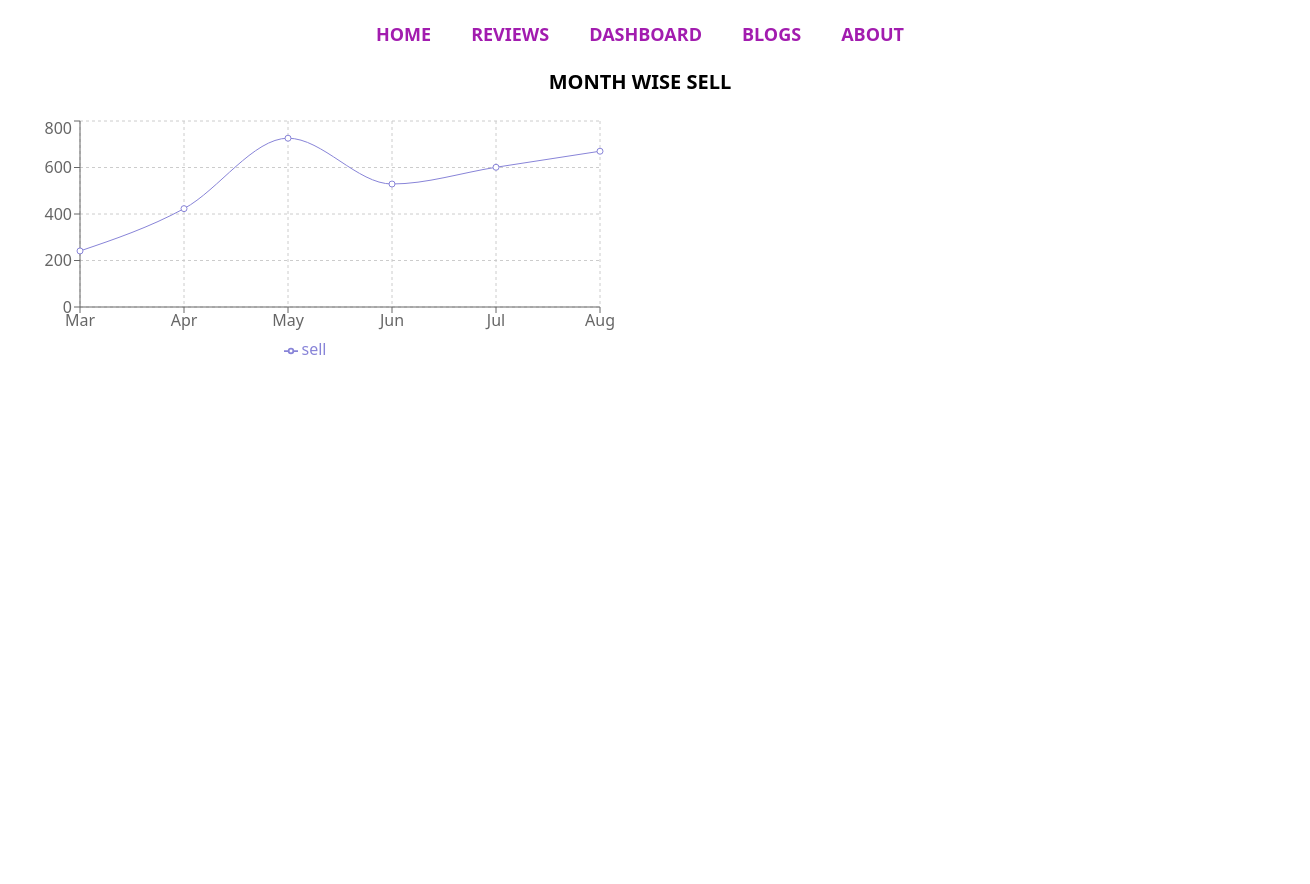
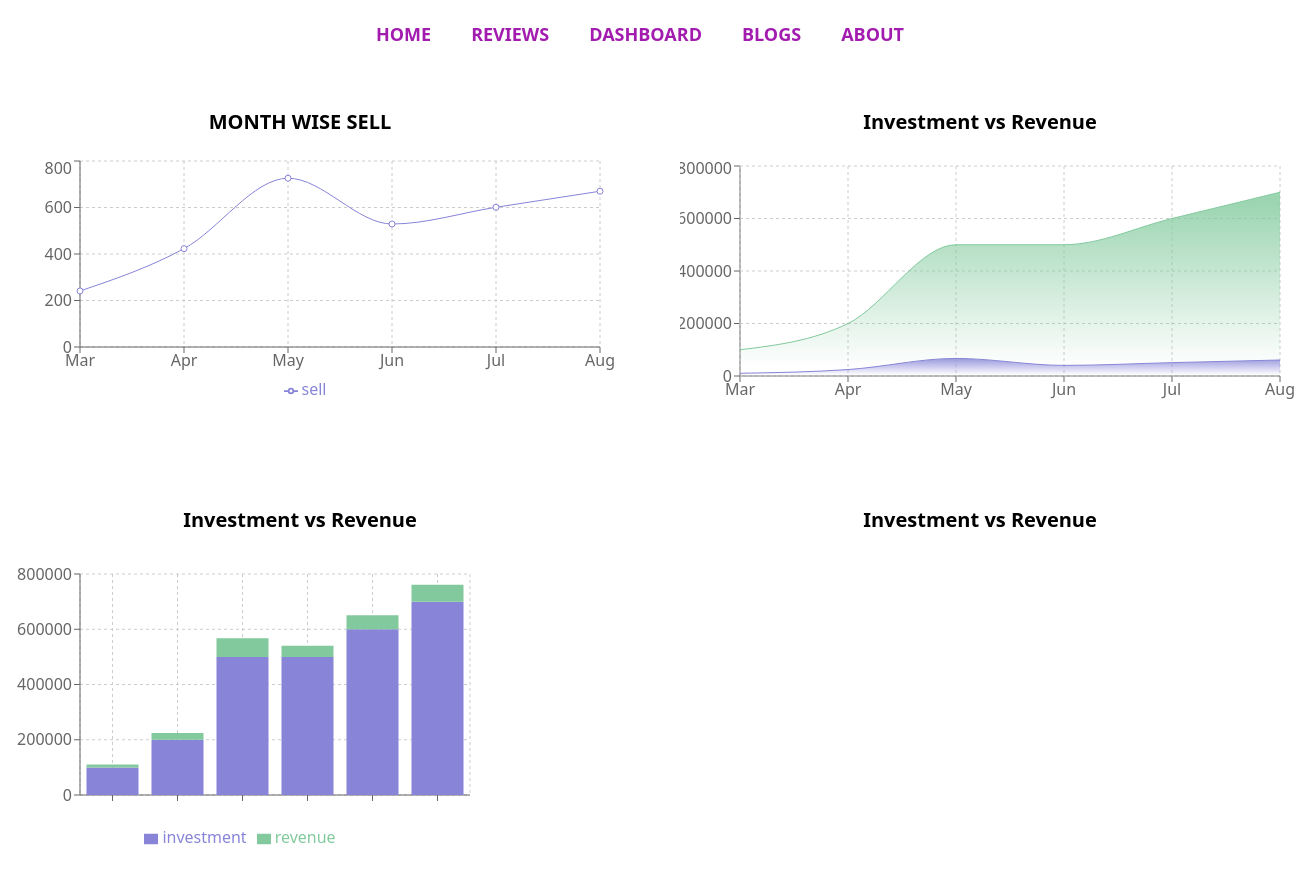
Before and after one commit to shakhawath1/product-analysis, a React (Create React App) app: page /dashboard in a window 1280 px wide. Shown: the top 884 px of the page, 1310 px wide, since content can reach past the window. Before the commit the page ends 800 px from the top, so only its background shows below. Built offline with nearby package versions, Linux system fonts and the light colour scheme.

Commit message:
added area chart

```diff
--- a/src/ReChart/RevAreaChart/RevAreaChart.js
+++ b/src/ReChart/RevAreaChart/RevAreaChart.js
@@ -1,9 +1,31 @@
 import React from 'react';
+import { Area, AreaChart, CartesianGrid, Tooltip, XAxis, YAxis } from 'recharts';
+import useChartData from '../../hooks/useChartData';
 
 const RevAreaChart = () => {
+    const [data] = useChartData();
     return (
         <div>
-
+            <h4 className='text-xl text-center font-semibold my-5'>Investment vs Revenue</h4>
+            <AreaChart width={630} height={250} data={data}
+                margin={{ top: 10, right: 30, left: 0, bottom: 0 }}>
+                <defs>
+                    <linearGradient id="colorUv" x1="0" y1="0" x2="0" y2="1">
+                        <stop offset="5%" stopColor="#8884d8" stopOpacity={0.8} />
+                        <stop offset="95%" stopColor="#8884d8" stopOpacity={0} />
+                    </linearGradient>
+                    <linearGradient id="colorPv" x1="0" y1="0" x2="0" y2="1">
+                        <stop offset="5%" stopColor="#82ca9d" stopOpacity={0.8} />
+                        <stop offset="95%" stopColor="#82ca9d" stopOpacity={0} />
+                    </linearGradient>
+                </defs>
+                <XAxis dataKey="month" />
+                <YAxis />
+                <CartesianGrid strokeDasharray="3 3" />
+                <Tooltip />
+                <Area type="monotone" dataKey="revenue" stroke="#8884d8" fillOpacity={1} fill="url(#colorUv)" />
+                <Area type="monotone" dataKey="investment" stroke="#82ca9d" fillOpacity={1} fill="url(#colorPv)" />
+            </AreaChart>
         </div>
     );
 };
--- a/src/ReChart/RevBarChart/RevBarChart.js
+++ b/src/ReChart/RevBarChart/RevBarChart.js
@@ -1,9 +1,30 @@
 import React from 'react';
+import { Bar, BarChart, CartesianGrid, Legend, Tooltip, XAxis, YAxis } from 'recharts';
+import useChartData from '../../hooks/useChartData';
 
 const RevBarChart = () => {
+    const [data] = useChartData();
     return (
         <div>
-
+            <h4 className='text-xl text-center font-semibold my-5'>Investment vs Revenue</h4>
+            <BarChart
+                width={500}
+                height={300}
+                data={data}
+                margin={{
+                    top: 20,
+                    right: 30,
+                    left: 20,
+                    bottom: 5,
+                }}>
+                <CartesianGrid strokeDasharray="3 3" />
+                <XAxis dataKey="name" />
+                <YAxis />
+                <Tooltip />
+                <Legend />
+                <Bar dataKey="investment" stackId="a" fill="#8884d8" />
+                <Bar dataKey="revenue" stackId="a" fill="#82ca9d" />
+            </BarChart>
         </div>
     );
 };
--- a/src/ReChart/RevPieChart/RevPieChart.js
+++ b/src/ReChart/RevPieChart/RevPieChart.js
@@ -1,8 +1,20 @@
 import React from 'react';
+import { Pie, PieChart } from 'recharts';
+import useChartData from '../../hooks/useChartData';
 
 const RevPieChart = () => {
+    const [data] = useChartData();
+    const data1 = data.revenue;
+
     return (
         <div>
+            <h4 className='text-xl text-center font-semibold my-5'>Investment vs Revenue</h4>
+            {/* <ResponsiveContainer width="100%" height="100%"> */}
+            <PieChart width={400} height={400}>
+                <Pie data={data1} dataKey="revenue" cx="50%" cy="50%" outerRadius={60} fill="#8884d8" />
+                <Pie data={data1} dataKey="investment" cx="50%" cy="50%" innerRadius={70} outerRadius={90} fill="#82ca9d" label />
+            </PieChart>
+            {/* </ResponsiveContainer> */}
 
         </div>
     );
--- a/src/components/Dashboard/Dashboard.js
+++ b/src/components/Dashboard/Dashboard.js
@@ -1,10 +1,16 @@
 import React from 'react';
+import RevAreaChart from '../../ReChart/RevAreaChart/RevAreaChart';
+import RevBarChart from '../../ReChart/RevBarChart/RevBarChart';
+import RevPieChart from '../../ReChart/RevPieChart/RevPieChart';
 import SellLineChart from '../../ReChart/SellLineChart/SellLineChart';
 
 const Dashboard = () => {
     return (
-        <div>
+        <div className='grid grid-cols-2 gap-20 mt-10'>
             <SellLineChart></SellLineChart>
+            <RevAreaChart></RevAreaChart>
+            <RevBarChart></RevBarChart>
+            <RevPieChart></RevPieChart>
         </div>
     );
 };
```
